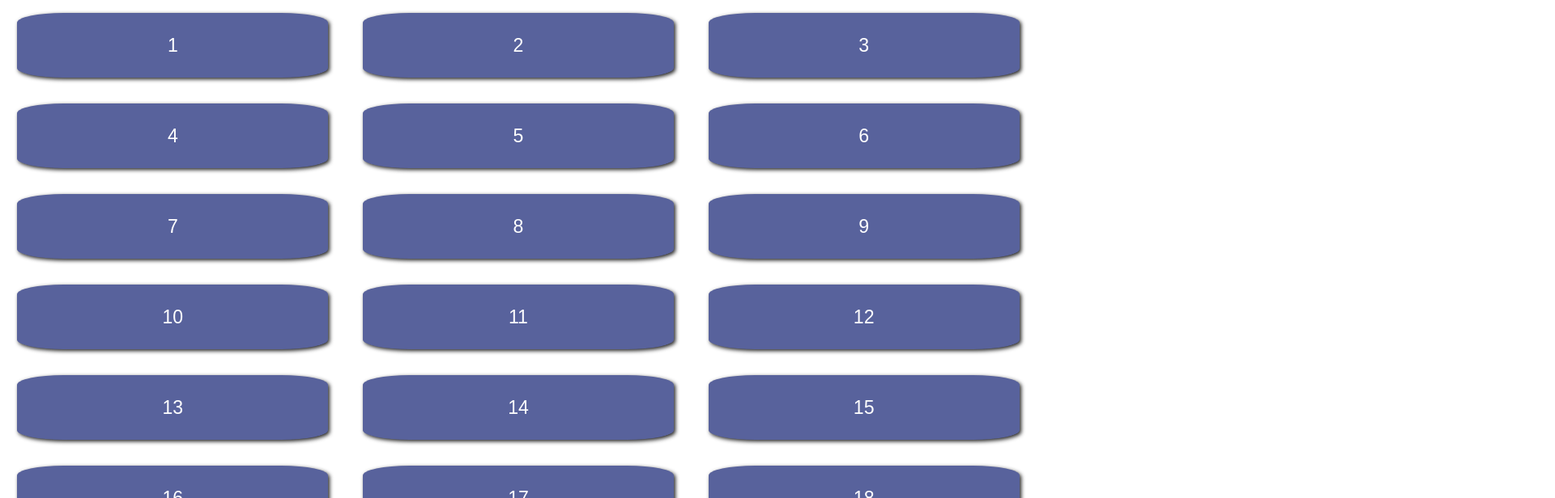
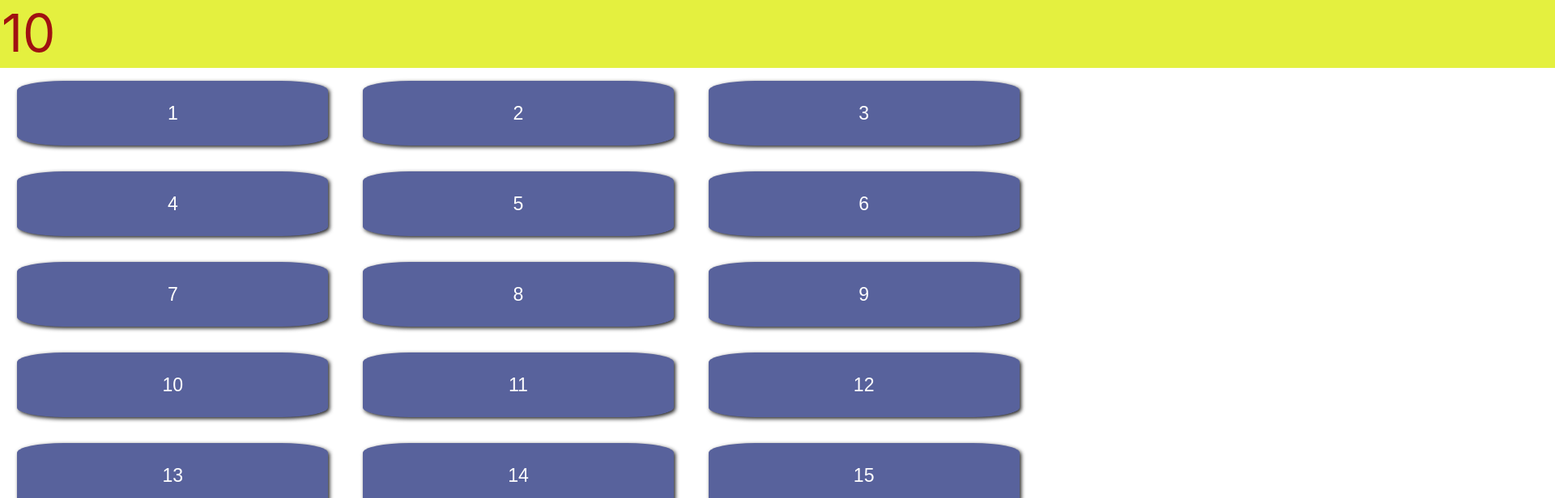
Before and after one commit to cesuratx/react-app-demo, a React (Create React App) app: page / in a window 1280 px wide. Both pictures are taken after a click on the button "10". Shown: the top 616 px of the page at 81% size, 1920 px wide, since content can reach past the window. Built offline with nearby package versions, Linux system fonts and the light colour scheme.

Commit message:
add a display screen

```diff
--- a/src/components/button/Button.css
+++ b/src/components/button/Button.css
@@ -62,3 +62,15 @@
     box-shadow: 2px 2px 5px r#202020;
     transform: translateY(4px);
   }
+
+  .display{
+    align-items: center;
+    justify-content: center;
+    border: 2px solid rgb(228, 240, 63);
+    font-size: 45px;
+    height:5rem;
+    width:1000%;
+    font-size: 4rem;
+    color: rgb(160, 17, 17);
+    background-color: rgb(228, 240, 63);
+  }
--- a/src/components/button/Button.js
+++ b/src/components/button/Button.js
@@ -19,11 +19,13 @@ export default function Button(){
 
   const handleSubmit = (e) => {
      let value = e.target.value;
-     alert(value)
+     //you should sent this array to corresponding endpoint
      setInput([...initialState])
    };
 
     return(
+      <>
+      {input.length > 0 && <div className='display'>{input}{ }</div>}
      <div className='nums'>
      <button className='num' value='1' onClick={handleClick}>1</button>
      <button className='num' value='2' onClick={handleClick}>2</button>
@@ -76,6 +78,7 @@ export default function Button(){
      <button className='submit' value={input} onClick={handleSubmit}>Submit</button>
 
      </div>
+     </>
     )
 
 }
```
